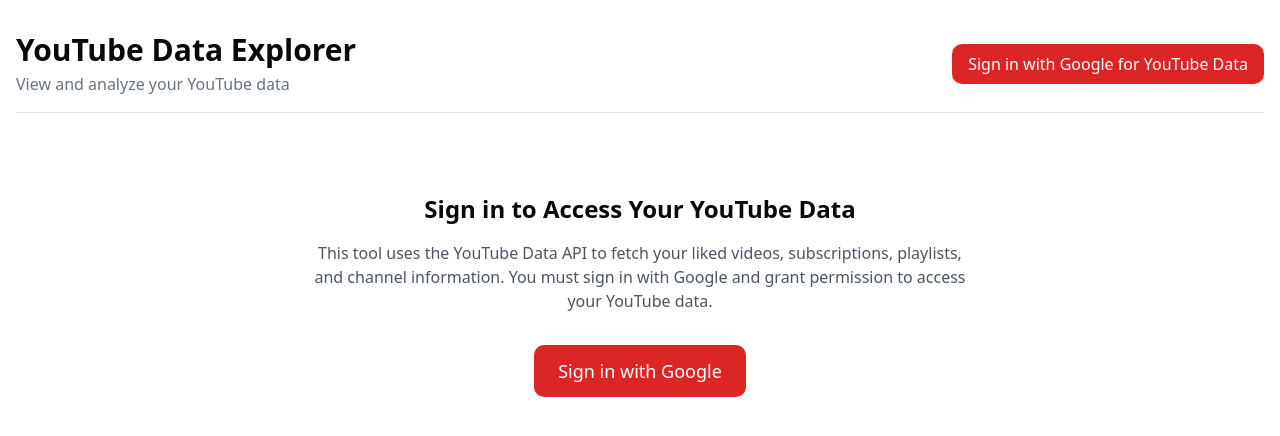
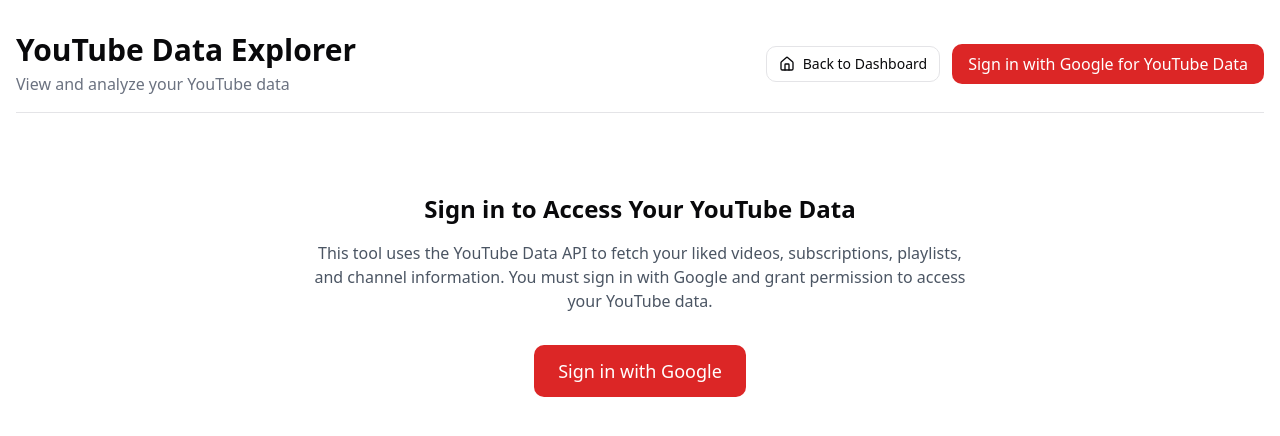
Before and after one commit to y-uv/youtube-analytics, a Next.js app: page /youtube-data in a window 1280 px wide. Shown: the top 436 px of the page. Built offline with nearby package versions, Linux system fonts and the light colour scheme; no server answers.

Commit message:
route back to dashboard

```diff
--- a/app/youtube-data/page.tsx
+++ b/app/youtube-data/page.tsx
@@ -3,10 +3,14 @@
 import { useState, useEffect } from "react";
 import { useSession, signIn, signOut } from "next-auth/react";
 import YouTubeHistory from "@/components/youtube-history";
+import { Button } from "@/components/ui/button";
+import { Home } from "lucide-react";
+import { useRouter } from "next/navigation";
 
 export default function YouTubeDataPage() {
   const { data: session, status } = useSession();
   const [isDebugVisible, setIsDebugVisible] = useState(true);
+  const router = useRouter();
 
   return (
     <div className="container mx-auto px-4 py-8">
@@ -16,7 +20,17 @@ export default function YouTubeDataPage() {
           <p className="text-gray-500 mt-1">View and analyze your YouTube data</p>
         </div>
 
-        <div className="mt-4 md:mt-0">
+        <div className="mt-4 md:mt-0 flex items-center gap-3">
+          <Button
+            variant="outline"
+            size="sm"
+            onClick={() => router.push('/')}
+            className="flex items-center gap-2"
+          >
+            <Home className="h-4 w-4" />
+            <span>Back to Dashboard</span>
+          </Button>
+
           {status === "loading" && <p>Loading...</p>}
 
           {status === "authenticated" && session?.user && (
```
